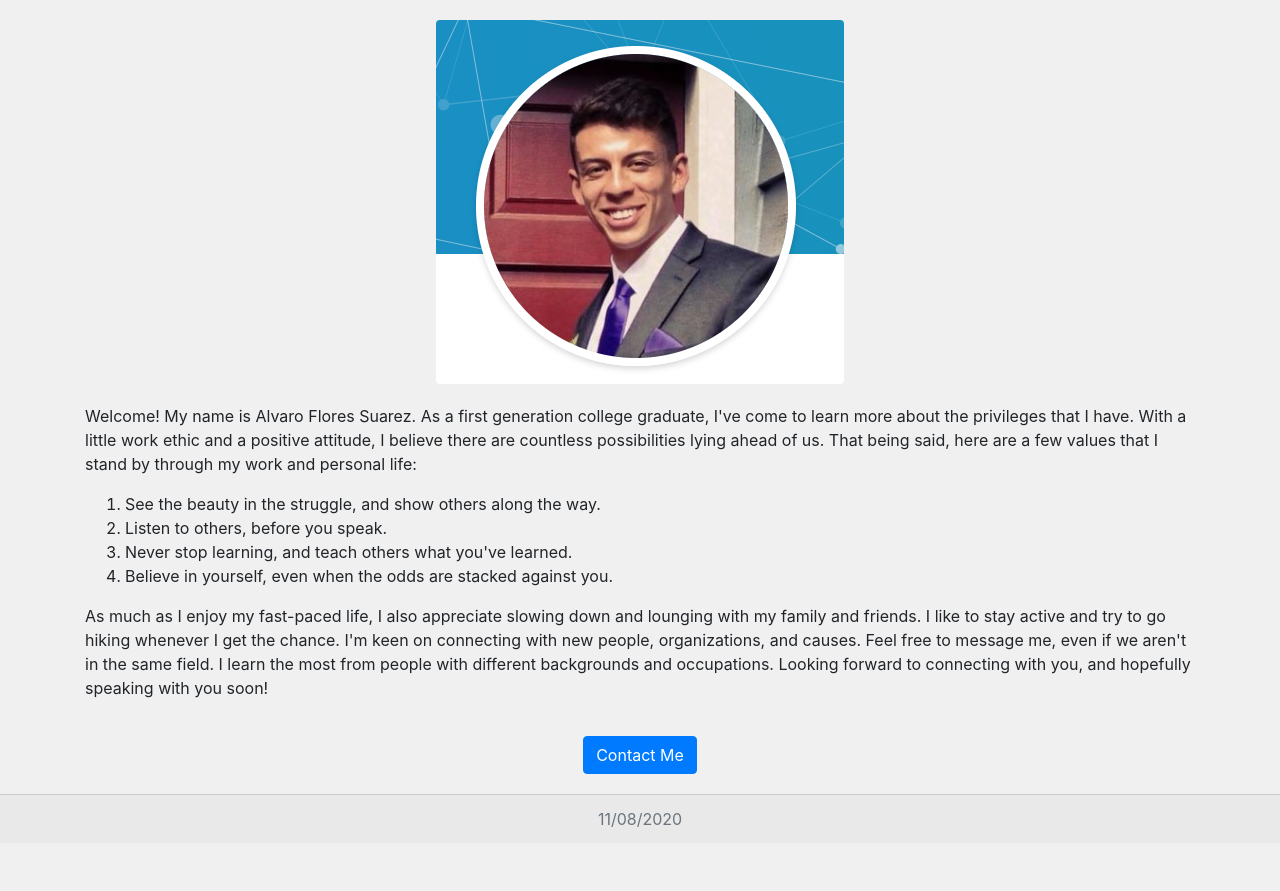
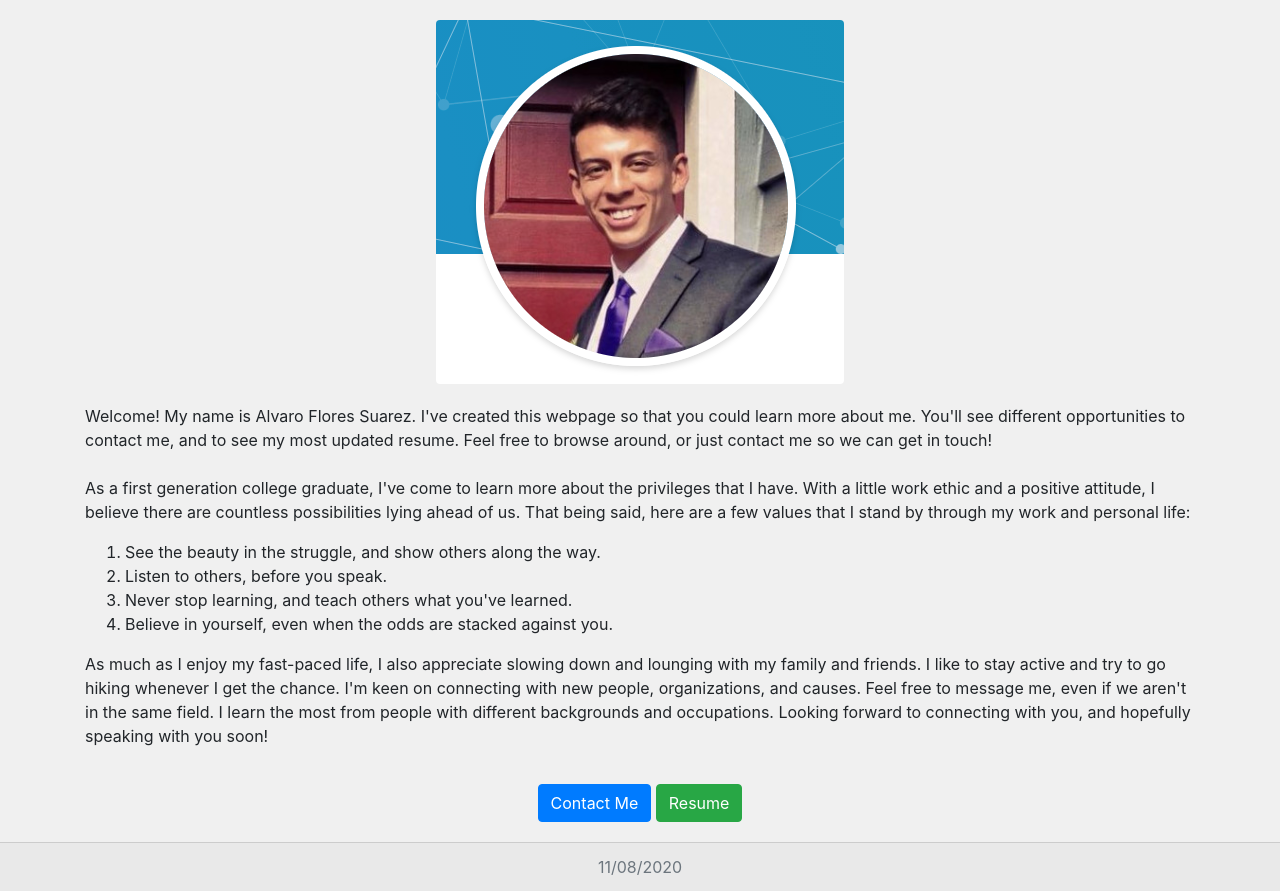
Before and after one commit to floressuarezalvaro/portfolio, a plain HTML site: page index.html in a window 1280 px wide. Shown: the part 123-1014 px from the top of the page. Before the commit the page ends 966 px from the top, so only its background shows below. Drawn offline with nearby package versions, Linux system fonts and the light colour scheme.

Commit message:
removed lorem and started adding project info

```diff
--- a/index.html
+++ b/index.html
@@ -58,7 +58,9 @@
     <div class="container">
       <div class="card-text">
         <p>
-          Welcome! My name is Alvaro Flores Suarez. As a first
+          Welcome! My name is Alvaro Flores Suarez. I've created this webpage so that you could learn more about me. You'll see different opportunities to contact me, and to see my most updated resume. Feel free to browse around, or just contact me so we can get in touch! </br> </br>
+
+          As a first
           generation college graduate, I've come to learn more about the
           privileges that I have. With a little work ethic and a positive
           attitude, I believe there are countless possibilities lying ahead of
@@ -91,6 +93,7 @@
 
     <div class="card-body text-center">
       <a href="./contact.html" class="btn btn-primary">Contact Me</a>
+      <a href="./Assets/FloresSuarezBootcampResume.pdf" class="btn btn-success">Resume</a>
     </div>
 
     <footer class="card-footer text-muted text-center">11/08/2020</footer>
```
Also changed, not shown: contact.html (+1 -0 lines), portfolio.html (+6 -6 lines).
